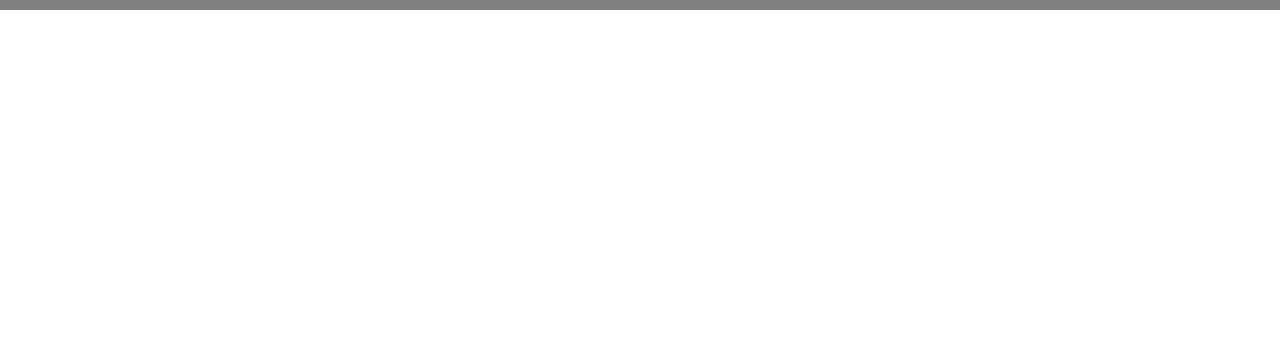
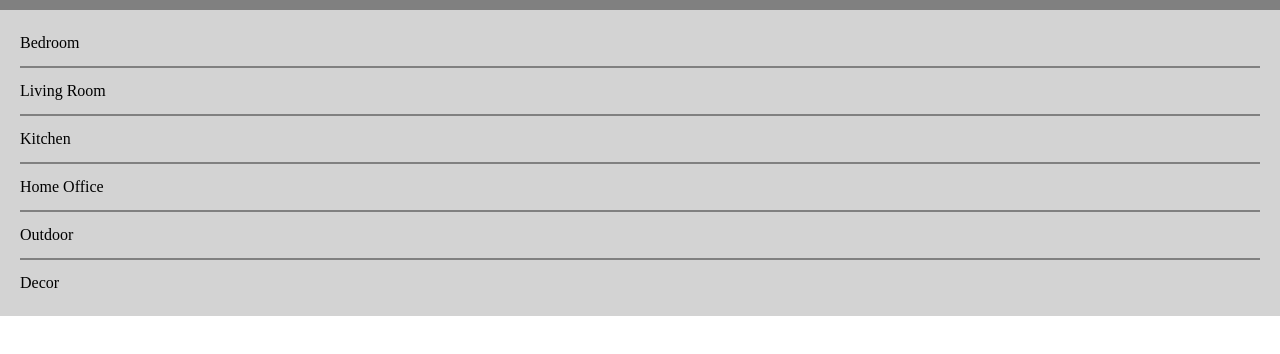
Before and after one commit to cyxlan/furniture-store, a website: page public/index.html in a window 1280 px wide. Shown: the part 70-424 px from the top of the page. Drawn offline with nearby package versions, Linux system fonts and the light colour scheme.

Commit message:
Add nav links

```diff
--- a/public/css/style.scss
+++ b/public/css/style.scss
@@ -1,3 +1,17 @@
+* {
+  box-sizing: border-box;
+}
+// reset styles
+button {
+  border: 0;
+  padding: 0;
+  background: none;
+}
+a {
+  color: inherit;
+  text-decoration: none;
+}
+
 // screen reader only (from https://www.a11yproject.com/posts/how-to-hide-content/)
 .sr-only:not(:focus):not(:active) {
   clip: rect(0 0 0 0);
@@ -8,12 +22,7 @@
   white-space: nowrap;
   width: 1px;
 }
-// reset styles
-button {
-  border: 0;
-  padding: 0;
-  background: none;
-}
+
 
 // navbar
 nav {
@@ -42,3 +51,19 @@ nav {
   height: 50px;
   width: 50px;
 }
+
+#nav-links {
+  position: absolute;
+  top: 80px; // under navbar
+  left: 0;
+  background: lightgray;
+  width: 100%;
+  padding: 10px 20px;
+
+  li {
+    padding: 15px 0;
+  }
+  li:not(:last-child) {
+    border-bottom: 2px solid grey;
+  }
+}
--- a/public/index.html
+++ b/public/index.html
@@ -42,6 +42,16 @@
           <span class="sr-only">Shopping cart</span>
         </button>
       </div>
+      <div id="nav-links">
+        <ul>
+          <li><a href="/">Bedroom</a></li>
+          <li><a href="/">Living Room</a></li>
+          <li><a href="/">Kitchen</a></li>
+          <li><a href="/">Home Office</a></li>
+          <li><a href="/">Outdoor</a></li>
+          <li><a href="/">Decor</a></li>
+        </ul>
+      </div>
     </nav>
   </header>
 
```
Also changed, not shown: public/css/style.css, 1 other file.
